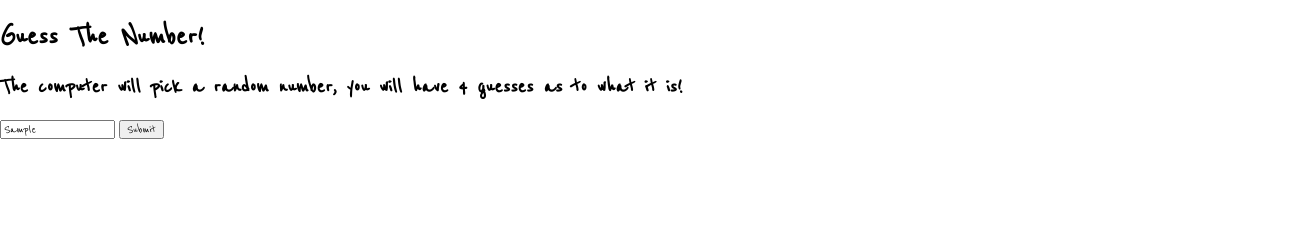
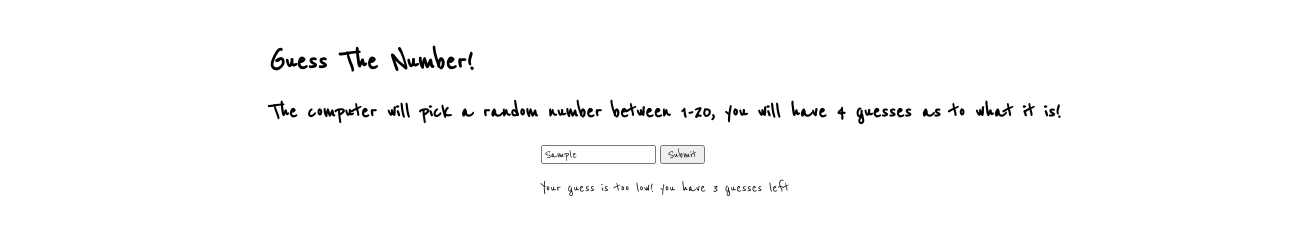
Before and after one commit to baileykue/guess-a-number, a website: page index.html in a window 1280 px wide. Both pictures are taken after typing "Sample" into the empty fields and a click on the button "Submit". Shown: the whole page, 1305 px wide, since content can reach past the window. Drawn offline with Linux system fonts and the light colour scheme.

Commit message:
wrote the js function for guessing the number, includes high/low message for user, and guess counter

```diff
--- a/app.js
+++ b/app.js
@@ -1,8 +1,30 @@
-// import functions and grab DOM elements
+const button = document.getElementById('button');
+const input = document.getElementById('input');
+const userGuess = input.value;
+let userMessage = document.getElementById('user-message');
 
-// initialize global state
+let correctNum = Math.floor(Math.random()*(20-1)+1);
 
-// set event listeners
-  // get user input
-  // use user input to update state
-  // update DOM to reflect the new state
+let guessesNum = 4;
+
+button.addEventListener('click', () => {
+  guessesNum--;
+  console.log(guessesNum);
+  console.log(correctNum);
+  Number(userGuess.value);
+  if (correctNum === userGuess) {
+    userMessage.textContent = 'You are correct! Well done!';
+  } else if (guessesNum === 0) {
+    userMessage.textContent = 'You have lost! No more guesses for you';
+  } else if (userGuess > correctNum) {
+    userMessage.textContent = `Your guess is too high! You have ${guessesNum}
+    guesses left`;
+  } else if (userGuess < correctNum) {
+    userMessage.textContent = `Your guess is too low! you have ${guessesNum}
+    guesses left`;
+  }
+  /*else {
+    userMessage.textContent = 'Please Make sure you are entering a number between 1-20!';
+    guessesNum++;
+  }*/
+})
--- a/index.html
+++ b/index.html
@@ -20,10 +20,10 @@
 
     <header>
         <h1 class="letter">Guess The Number!</h1>
-        <h2 class="letter">The computer will pick a random number, you will have 4 guesses as to what it is!</h2>
+        <h2 class="letter">The computer will pick a random number between 1-20, you will have 4 guesses as to what it is!</h2>
     </header>
     <main>
-        <input class="letter" id="input" placeholder="Enter Guess Here">
+        <input class="letter" id="input" placeholder="Enter Your Guess Here">
         <button class="letter" id="button">Submit</button>
         <p class="letter" id="user-message"></p>
     </main>
--- a/styles/style.css
+++ b/styles/style.css
@@ -1,3 +1,9 @@
+body {
+    margin: 25px;
+    display: flex;
+    flex-direction: column;
+    align-items: center;
+}
 
 .letter {
     font-family: 'Reenie Beanie', cursive;
```
